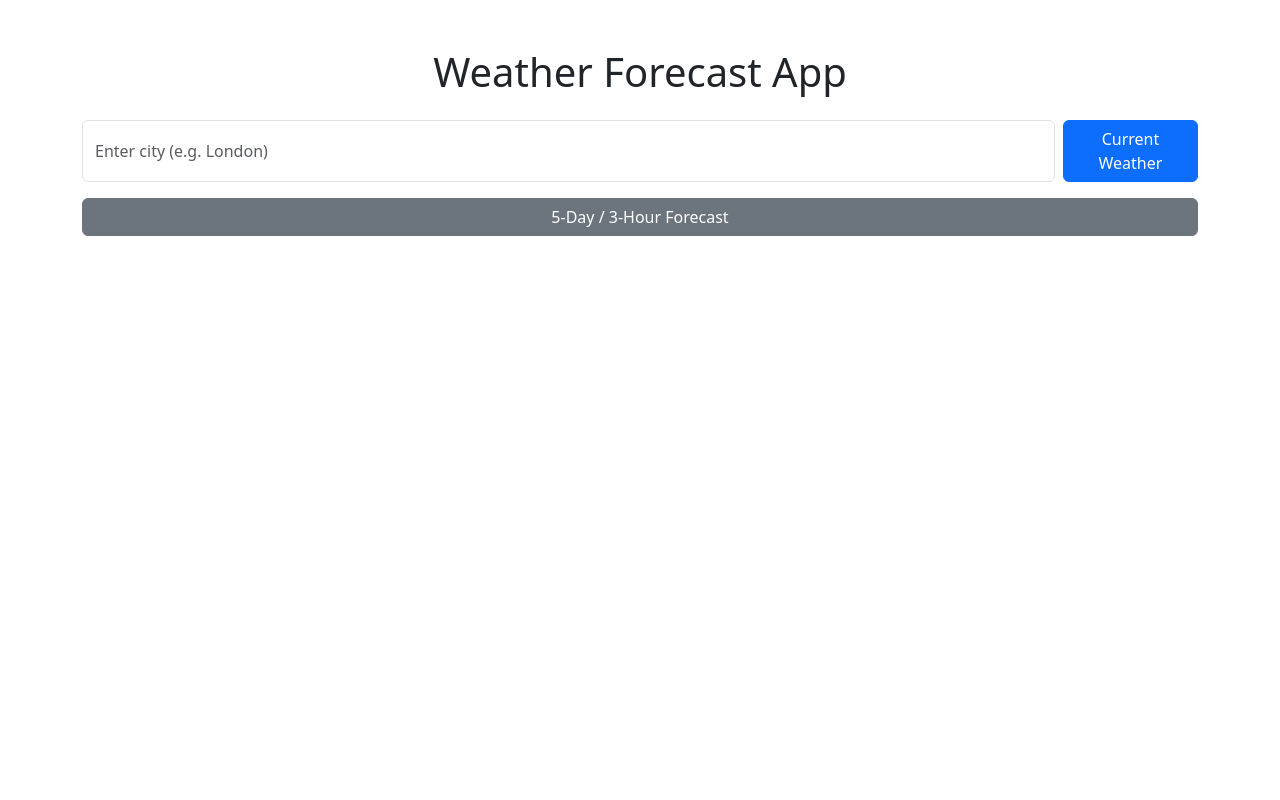
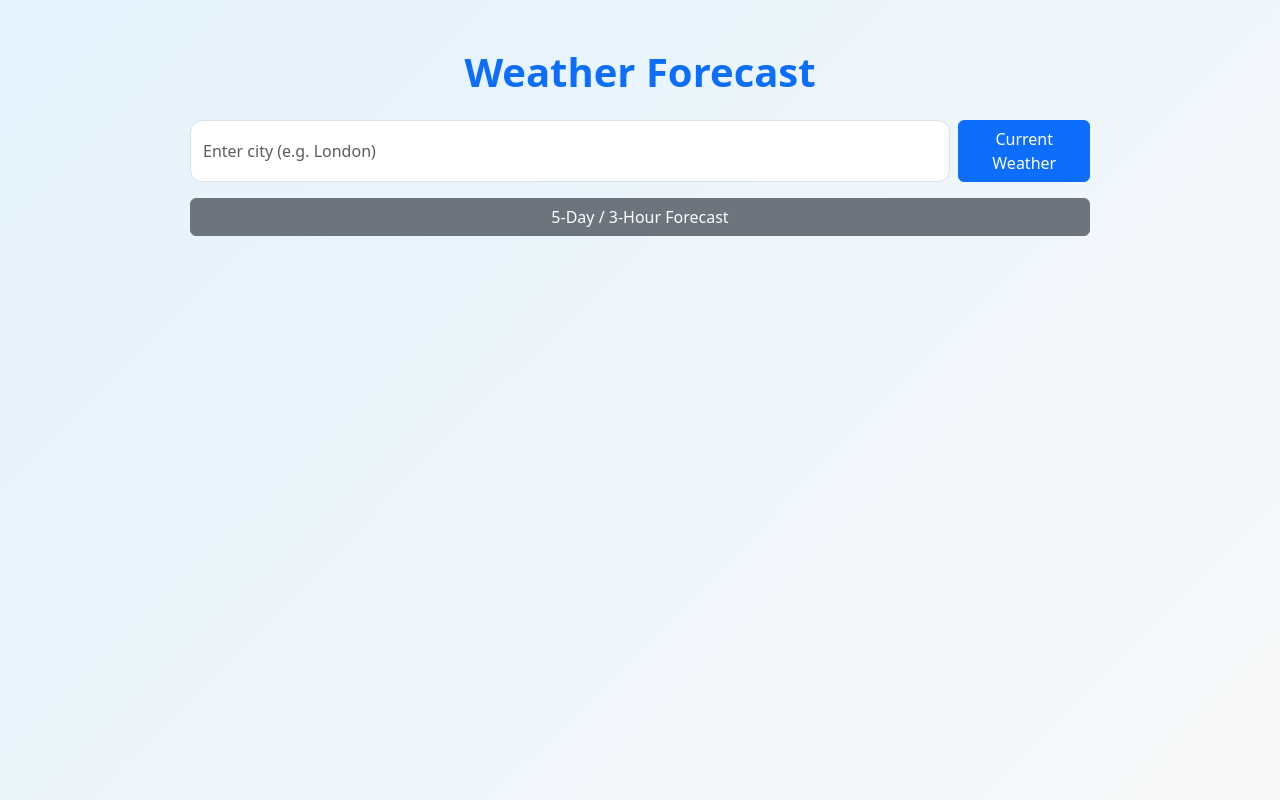
Before and after one commit to rinesagajtani0/exam3-application-in-React, a React (Create React App) app: page / in a window 1280 px wide. Built offline with nearby package versions, Linux system fonts and the light colour scheme.

Commit message:
Improve forecast cards with layout

```diff
--- a/src/App.css
+++ b/src/App.css
@@ -1,38 +1,103 @@
-.App {
-  text-align: center;
+body {
+  background: linear-gradient(135deg, #e3f2fd, #f8f9fa);
+  min-height: 100vh;
 }
 
-.App-logo {
-  height: 40vmin;
-  pointer-events: none;
+.app-wrapper {
+  max-width: 900px;
+  margin: 0 auto;
 }
 
-@media (prefers-reduced-motion: no-preference) {
-  .App-logo {
-    animation: App-logo-spin infinite 20s linear;
-  }
+h1 {
+  font-weight: 700;
+  color: #0d6efd;
 }
 
-.App-header {
-  background-color: #282c34;
-  min-height: 100vh;
-  display: flex;
-  flex-direction: column;
-  align-items: center;
-  justify-content: center;
-  font-size: calc(10px + 2vmin);
-  color: white;
+.card {
+  border: none;
+  border-radius: 16px;
+  box-shadow: 0 10px 30px rgba(0, 0, 0, 0.08);
 }
 
-.App-link {
-  color: #61dafb;
+.card p {
+  margin-bottom: 6px;
+  font-size: 15.2px;
 }
 
-@keyframes App-logo-spin {
-  from {
-    transform: rotate(0deg);
-  }
-  to {
-    transform: rotate(360deg);
-  }
+input.form-control {
+  border-radius: 12px;
+  padding: 12px;
 }
+
+button {
+  border-radius: 12px;
+}
+
+.btn-primary {
+  background-color: #0d6efd;
+}
+
+.btn-secondary {
+  background-color: #6c757d;
+}
+
+.btn-outline-success {
+  border-width: 2px;
+  font-weight: 500;
+}
+
+.forecast-section {
+  margin-top: 60px;
+}
+
+.forecast-title {
+  text-align: center;
+  font-weight: 700;
+  margin-bottom: 30px;
+  color: #212529;
+}
+
+.forecast-grid {
+  display: grid;
+  grid-template-columns: repeat(auto-fit, minmax(240px, 1fr));
+  gap: 24px;
+}
+
+.forecast-card {
+  background: #ffffff;
+  border-radius: 18px;
+  padding: 24px 20px;
+  text-align: center;
+  box-shadow: 0 12px 35px rgba(0, 0, 0, 0.08);
+  transition: transform 0.2s ease, box-shadow 0.2s ease;
+}
+
+.forecast-card:hover {
+  transform: translateY(-6px);
+  box-shadow: 0 18px 45px rgba(0, 0, 0, 0.12);
+}
+
+.forecast-time {
+  font-size: 13.6px;
+  font-weight: 600;
+  color: #6c757d;
+  margin-bottom: 10px;
+}
+
+.forecast-temp {
+  font-size: 25.6px;
+  font-weight: 700;
+  color: #0d6efd;
+  margin-bottom: 6px;
+}
+
+.forecast-desc {
+  font-size: 15.2px;
+  text-transform: capitalize;
+  margin-bottom: 10px;
+}
+
+.forecast-wind {
+  font-size: 0.85rem;
+  color: #495057;
+}
--- a/src/App.js
+++ b/src/App.js
@@ -1,5 +1,6 @@
 import { useState } from "react";
 import "bootstrap/dist/css/bootstrap.min.css";
+import "./App.css";
 import SearchBar from "./components/SearchBar";
 import WeatherCard from "./components/WeatherCard";
 import ForecastList from "./components/ForecastList";
@@ -60,11 +61,16 @@ function App() {
   };
 
   return (
-    <div className="container mt-5">
-      <h1 className="text-center mb-4">Weather Forecast App</h1>
+    <div className="container py-5">
+      <div className="app-wrapper">
+        <h1 className="text-center mb-4">Weather Forecast</h1>
 
         <div className="mb-3">
-        <SearchBar city={city} setCity={setCity} onSearch={getCurrentWeather} />
+          <SearchBar
+            city={city}
+            setCity={setCity}
+            onSearch={getCurrentWeather}
+          />
           <button className="btn btn-secondary w-100" onClick={getForecast}>
             5-Day / 3-Hour Forecast
           </button>
@@ -76,6 +82,7 @@ function App() {
         <ForecastList forecast={forecast} />
         <DownloadButton data={forecast} filename="forecast.json" />
       </div>
+    </div>
   );
 }
 
--- a/src/components/ForecastList.js
+++ b/src/components/ForecastList.js
@@ -2,19 +2,26 @@ function ForecastList({ forecast }) {
   if (!forecast || !forecast.list) return null;
 
   return (
-    <div className="mt-4">
-      <h3 className="text-center mb-3">5-Day / 3-Hour Forecast</h3>
+    <div className="forecast-section mt-5">
+      <h2 className="forecast-title">5-Day / 3-Hour Forecast</h2>
 
-      <div className="row">
+      <div className="forecast-grid">
         {forecast.list.slice(0, 10).map((item, index) => (
-          <div key={index} className="col-12 col-md-6 col-lg-4 mb-3">
-            <div className="card p-3 text-center h-100">
-              <p className="fw-bold">
-                {new Date(item.dt_txt).toLocaleString()}
-              </p>
-              <p>{item.main.temp} °C</p>
-              <p>{item.weather[0].description}</p>
-              <p>{item.wind.speed} m/s</p>
+          <div key={index} className="forecast-card">
+            <div className="forecast-time">
+              {new Date(item.dt_txt).toLocaleString()}
+            </div>
+
+            <div className="forecast-temp">
+              {item.main.temp} °C
+            </div>
+
+            <div className="forecast-desc">
+              {item.weather[0].description}
+            </div>
+
+            <div className="forecast-wind">
+              💨 {item.wind.speed} m/s
             </div>
           </div>
         ))}
```
Lines whose indentation alone changed are shown as unchanged.
